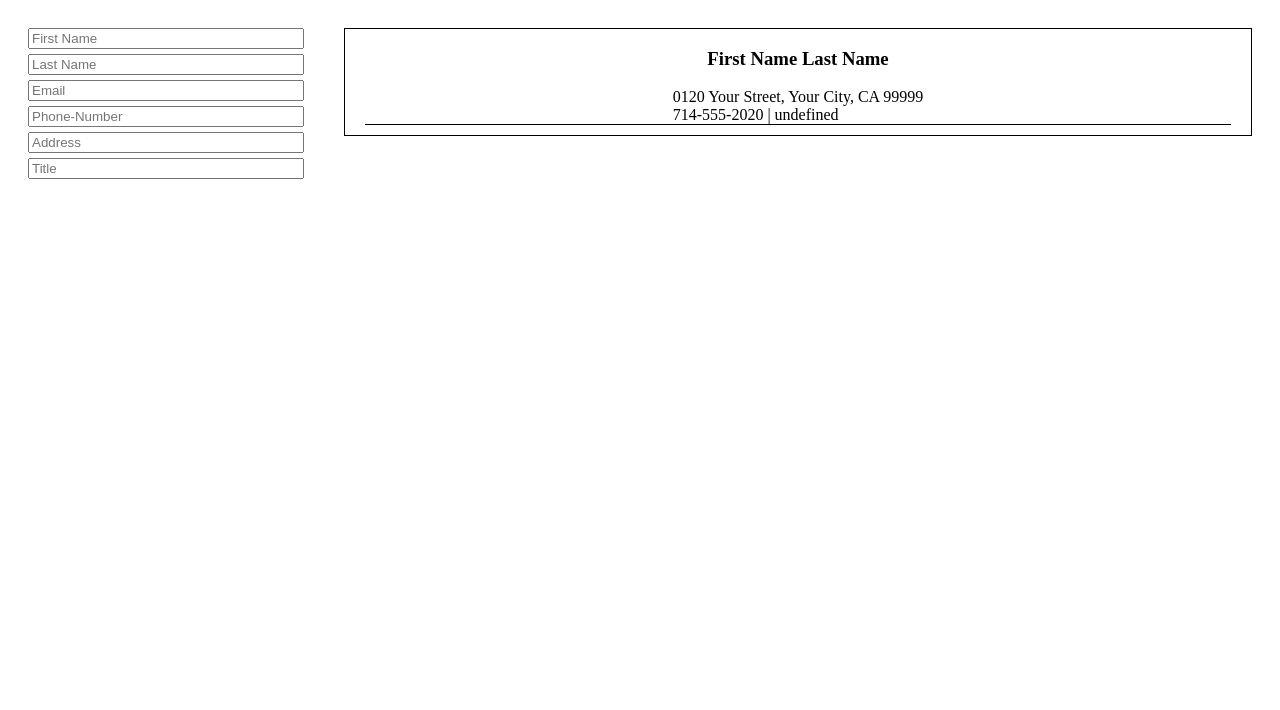
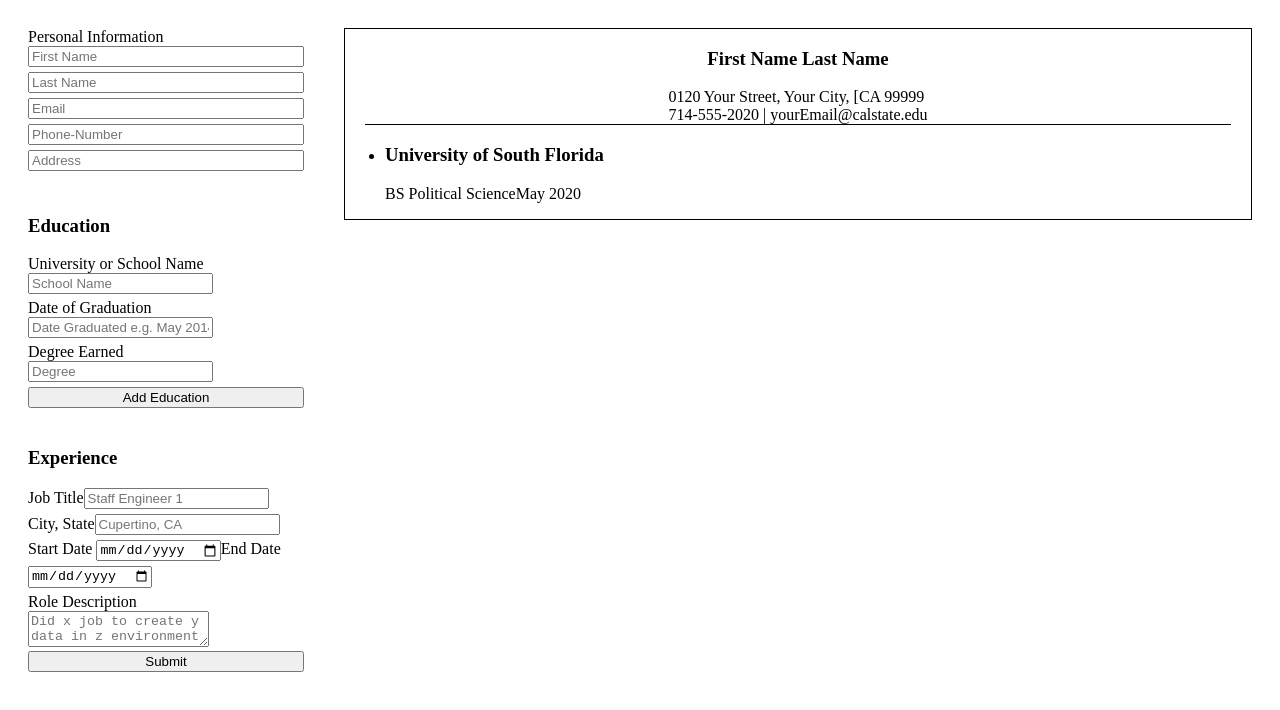
Before and after one commit to WChan95/cv-project, a React (Create React App) app: page / in a window 1280 px wide. Shown: the top 710 px of the page. Built offline with nearby package versions, Linux system fonts and the light colour scheme.

Commit message:
added more features

```diff
--- a/src/components/App.js
+++ b/src/components/App.js
@@ -1,8 +1,12 @@
 import React, { Component, useState } from "react";
-import Personal from "./Personal";
-import Preview from "./Preview";
+
 import "../assets/App.scss";
 import reactDom from "react-dom";
+
+import Personal from "./Personal";
+import Education from "./Education";
+import Experience from "./Experience";
+import Preview from "./Preview";
 
 class App extends Component {
   constructor(props) {
@@ -13,24 +17,48 @@ class App extends Component {
         lastName: "Last Name",
         email: "yourEmail@calstate.edu",
         phone: "714-555-2020",
-        address: "0120 Your Street, Your City, CA 99999",
-        title: "",
+        address: "0120 Your Street, Your City, [CA 99999",
+      },
+      education: {
+        schools: [
+          {
+            schoolName: "University of South Florida",
+            degree: "BS Political Science",
+            dateGraduated: "May 2020",
+            id: "0",
+          },
+        ],
+      },
+      experience: {
+        jobs: [{}],
       },
     };
   }
-
-  handleChild = (childData) => {
-    this.setState(...childData)
-
+  //schoolName: "California State University, Fullerton", degree:"Bachelor of Science, Computer Science", dateGraduated:"May 2010"
+  handlePersonal = (childData) => {
+    this.setState((prevState) => ({
+      personal: { ...prevState.personal, ...childData },
+    }));
   };
 
-  getPrevPersonal = (prevState) => {};
+  handleEducation = (childData) => {
+    this.setState((prevState) => ({
+      education: { ...prevState.education.schools, ...childData },
+    }));
+  };
 
+  handleExperience = (childData) => {
+    this.setState((prevState) => ({
+      experience: { ...prevState.experience.jobs, ...childData },
+    }));
+  };
   render() {
     return (
       <div className="app">
         <div>
-          <Personal parentCallback={this.handleChild} />
+          <Personal parentCallback={this.handlePersonal} />
+          <Education parentCallback={this.handleEducation} />
+          <Experience parentCallback={this.handleExperience} />
         </div>
         <div>
           <Preview {...this.state} />
--- a/src/components/Education.js
+++ b/src/components/Education.js
@@ -1 +1,75 @@
-import React, {Component, useState} from "react";
+import React, { Component, useState } from "react";
+import { clearAllInputs } from "./utils/Utils";
+import uniqid from "uniqid";
+
+import "../assets/Forms.scss";
+
+class Education extends Component {
+  constructor(props) {
+    super(props);
+    this.state = {
+      school: { schoolName: "", degree: "", dateGraduate: "", id: uniqid() },
+      schools: [],
+    };
+  }
+
+  //lets make it so that it can assign ids
+  handleChange = (event) => {
+    const { name, value } = event.target;
+    this.setState((prevState) => ({
+      school: { ...prevState.school, [name]: value },
+    }));
+  };
+
+  handleParent = (event) => {
+    event.preventDefault();
+    this.setState({
+      schools: this.state.schools.concat(this.state.school),
+      school: { schoolName: "", degree: "", dateGraduate: "", id: uniqid() },
+    });
+
+    clearAllInputs(); //clears all input forms after submittal
+    this.props.parentCallback({ ...this.state });
+  };
+
+  //lets start with a thought experiment (or rather a streamline of thoughts)
+  //when initialzing, the state is initially empty
+  //right now it relies on the name of the input elements to create properties for
+  render() {
+    return (
+      <div>
+        <form className="forms" onSubmit={this.handleParent}>
+          <h3>Education</h3>
+          <label>
+            <span>University or School Name</span>
+            <input
+              type="text"
+              placeholder="School Name"
+              name="schoolName"
+              onChange={this.handleChange}
+            />
+          </label>
+          <label>
+            <span>Date of Graduation</span>
+            <input
+              type="text"
+              placeholder="Date Graduated e.g. May 2014"
+              name="dateGraduated"
+              onChange={this.handleChange}
+            />
+          </label>
+          <label>
+            <span>Degree Earned</span>
+            <input type="text" placeholder="Degree" name="degree" onChange={this.handleChange} />
+          </label>
+          <button>Add Education</button>
+        </form>
+      </div>
+    );
+  }
+}
+
+export default Education;
+
+//    const {schools} = this.props.education
+//console.log({schools})
--- /dev/null
+++ b/src/components/Experience.js
@@ -0,0 +1,60 @@
+import { render } from "@testing-library/react";
+import React, { Component } from "react";
+import "../assets/Forms.scss";
+
+class Experience extends Component {
+  constructor(props) {
+    super(props);
+    this.state = {job:{jobTitle:"", location:"",startDate:"",endDate:"",roleDescription:""},jobs:[]};
+  }
+
+  handleChange = (event) => {
+
+    const {name, value} = event.target;
+    this.setState((prevState) => ({
+      job:{...prevState.job, [name]:value}
+    }))
+
+  };
+
+  handleParent = (event) => {
+    event.preventDefault();
+    this.setState({
+      jobs:this.state.jobs.concat(this.state.job),
+      job:{obTitle:"", location:"",startDate:"",endDate:"",roleDescription:""}
+    })
+    this.props.parentCallback({...this.state})
+
+  }
+
+  render() {
+    return (
+      <form className="forms" onSubmit={this.handleParent}>
+        <h3>Experience</h3>
+        <label>
+          Job Title
+          <input type="text" placeholder="Staff Engineer 1" name="jobTitle" onChange={this.handleChange} value={this.state.jobTitle}/>
+        </label>
+        <label>
+          City, State
+          <input type="text" placeholder="Cupertino, CA" name="location" onChange={this.handleChange} />
+        </label>
+        <label>
+          <span>
+            Start Date <input type="date" name = "startDate" onChange={this.handleChange}></input>
+          </span>
+          <span>
+            End Date <input type="date"  name = "endDate" />
+          </span>
+        </label>
+        <label>
+          Role Description
+          <textarea placeholder="Did x job to create y data in z environment" onChange={this.handleChange} />
+        </label>
+        <button>Submit</button>
+      </form>
+    );
+  }
+}
+
+export default Experience;
--- a/src/components/Personal.js
+++ b/src/components/Personal.js
@@ -1,4 +1,5 @@
 import React, { Component, useState } from "react";
+import { handleTextChange } from "./utils/Utils";
 import "../assets/Forms.scss"
 import reactDom from "react-dom";
 
@@ -6,26 +7,29 @@ class Personal extends Component {
   constructor(props) {
     super(props);
     this.state = {};
+    this.handleTextChange = handleTextChange.bind(this)
   }
 
-  handleTextChange = (event) => {
-    const value = event.target.value;
 
-    this.setState({ ...this.state, [event.target.name]: value });
-    this.props.parentCallback({ ...this.state });
-  }
+
   render() {
     return (
-      <div className="forms" onChange={this.handleTextChange}>
+      <form className="forms" onChange={this.handleTextChange}>
+        <label>
+          Personal Information
+        </label>
         <input type="text" placeholder="First Name" name="firstName" />
         <input type="text" placeholder="Last Name" name="lastName" />
         <input type="text" placeholder="Email" name="email" />
         <input type="text" placeholder="Phone-Number" name="phone" />
         <input type="text" placeholder="Address" name="address" />
-        <input type="text" placeholder="Title" name="title" />
-      </div>
+      </form>
     );
   }
 }
 
 export default Personal;
+
+/*     this.setState(prevState => ({
+      personal:{...prevState.personal, ...childData}
+    })) */
--- a/src/components/Preview.js
+++ b/src/components/Preview.js
@@ -6,20 +6,44 @@ class Preview extends Component {
     super(props);
     this.state = { ...this.props };
   }
+
   render() {
     //console.log(this.props.personal)
+
+    const schools = this.props.education.schools;
     return (
       <div className="preview">
         <div className="cvHeader">
           <h3>{`${this.props.personal.firstName} ${this.props.personal.lastName}`}</h3>
           <div>
             <div>{this.props.personal.address}</div>
-            <div>{`${this.props.personal.phone} | ${this.props.personal.stateemail}`}</div>
+            <div>{`${this.props.personal.phone} | ${this.props.personal.email}`}</div>
           </div>
         </div>
+        <SchoolList schools={schools} />
       </div>
     );
   }
 }
 
+function SchoolList(props) {
+  const { schools } = props;
+  return (
+    <ul className="cvEducation">
+      {schools.map((school) => {
+        return (
+          <li key={school.id}>
+            <div className="education">
+              <h3>{school.schoolName}</h3>
+              <div className="dateDegree">
+                <span>{school.degree}</span>
+                <span>{school.dateGraduated}</span>
+              </div>
+            </div>
+          </li>
+        );
+      })}
+    </ul>
+  );
+}
 export default Preview;
--- a/src/components/utils/Utils.js
+++ b/src/components/utils/Utils.js
@@ -7,3 +7,8 @@ export function handleTextChange(event){
     this.setState({ ...this.state, [event.target.name]: value });
     this.props.parentCallback({ ...this.state });
   }
+
+
+  export const clearAllInputs = () =>{
+    Array.from(document.querySelectorAll("input")).forEach((input) => (input.value = ""));
+  }
```
Also changed, not shown: src/components/Skills.js (added, +15 -0 lines).
